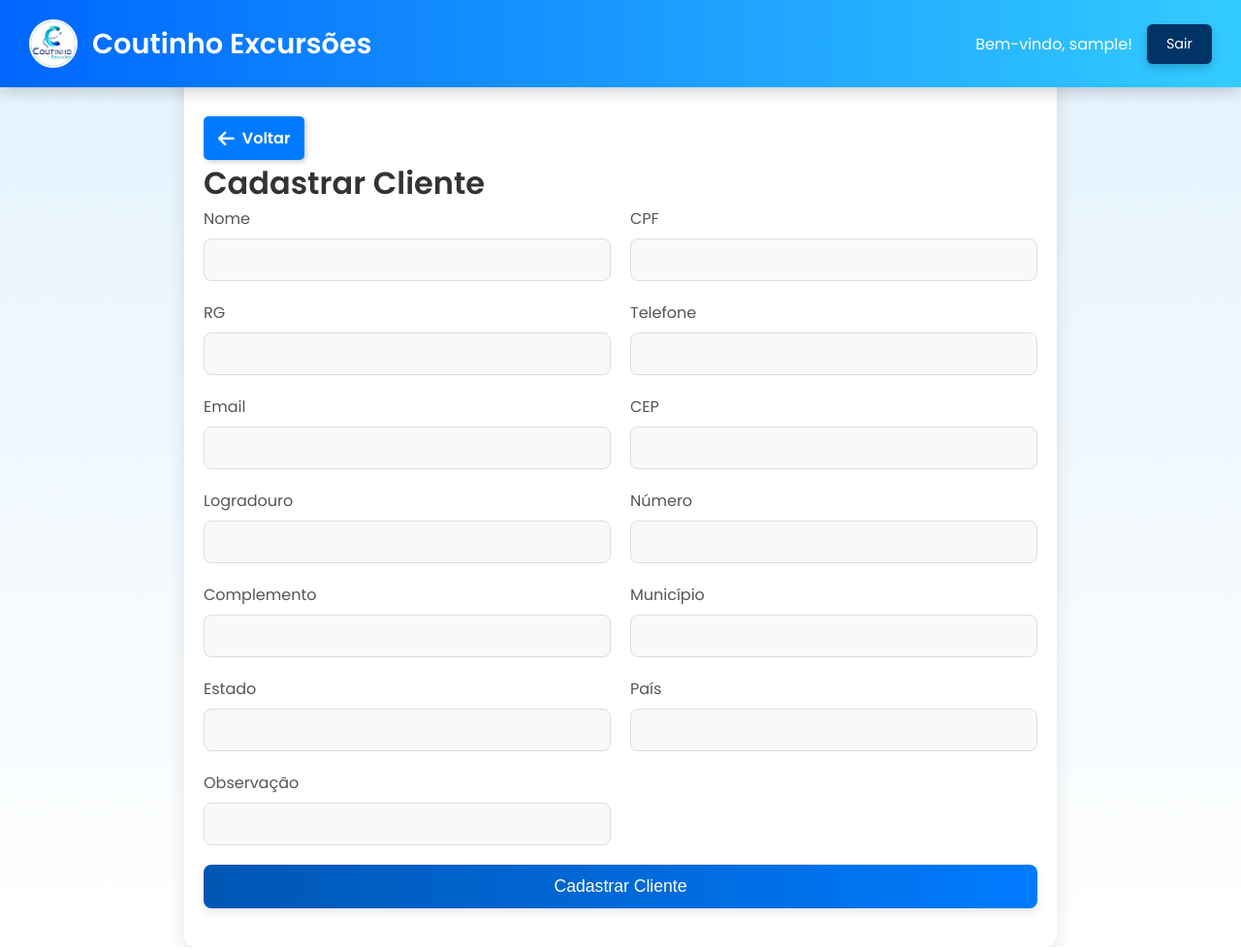
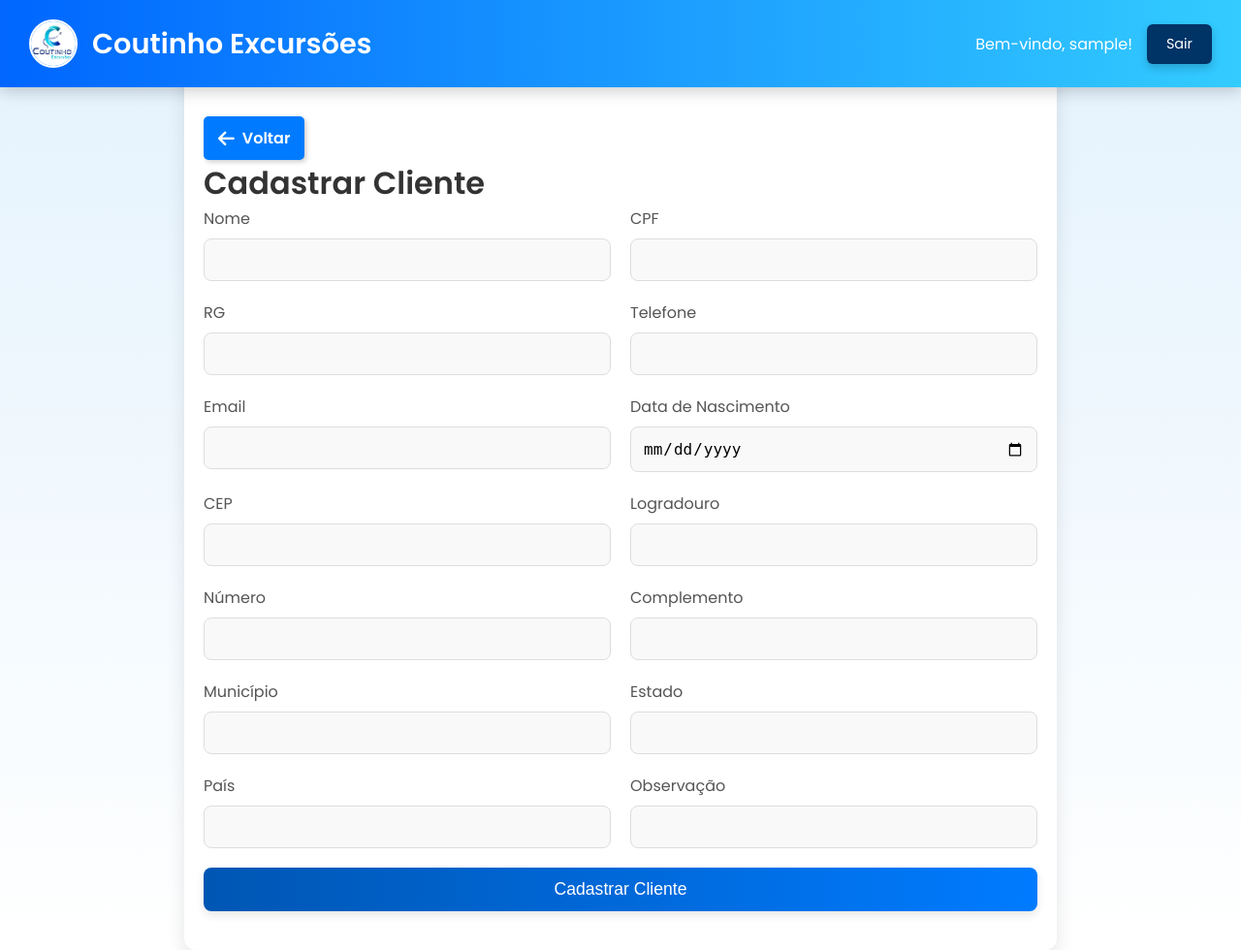
Before and after one commit to MoacyrSG/Sistema-Gestao, a Flask app: page /cadastrar_cliente in a window 1280 px wide. Shown: the whole page at 97% size. Run offline with Flask 3, Linux system fonts and the light colour scheme; the visitor is signed in with stand-in values (Sample User, id 1); some libraries are stand-ins or nearby versions.

Commit message:
Update cadastrar_cliente.html

```diff
--- a/app/templates/cadastrar_cliente.html
+++ b/app/templates/cadastrar_cliente.html
@@ -282,6 +282,13 @@
                 {% endfor %}
             </div>
             <div>
+                {{ form.data_nasc.label }}
+                {{ form.data_nasc() }}
+                {% for error in form.data_nasc.errors %}
+                    <span style="color: red;">[{{ error }}]</span>
+                {% endfor %}
+            </div>
+            <div>
                 {{ form.cep.label }}
                 {{ form.cep(id="cep", size=32) }}
                 {% for error in form.cep.errors %}
```
